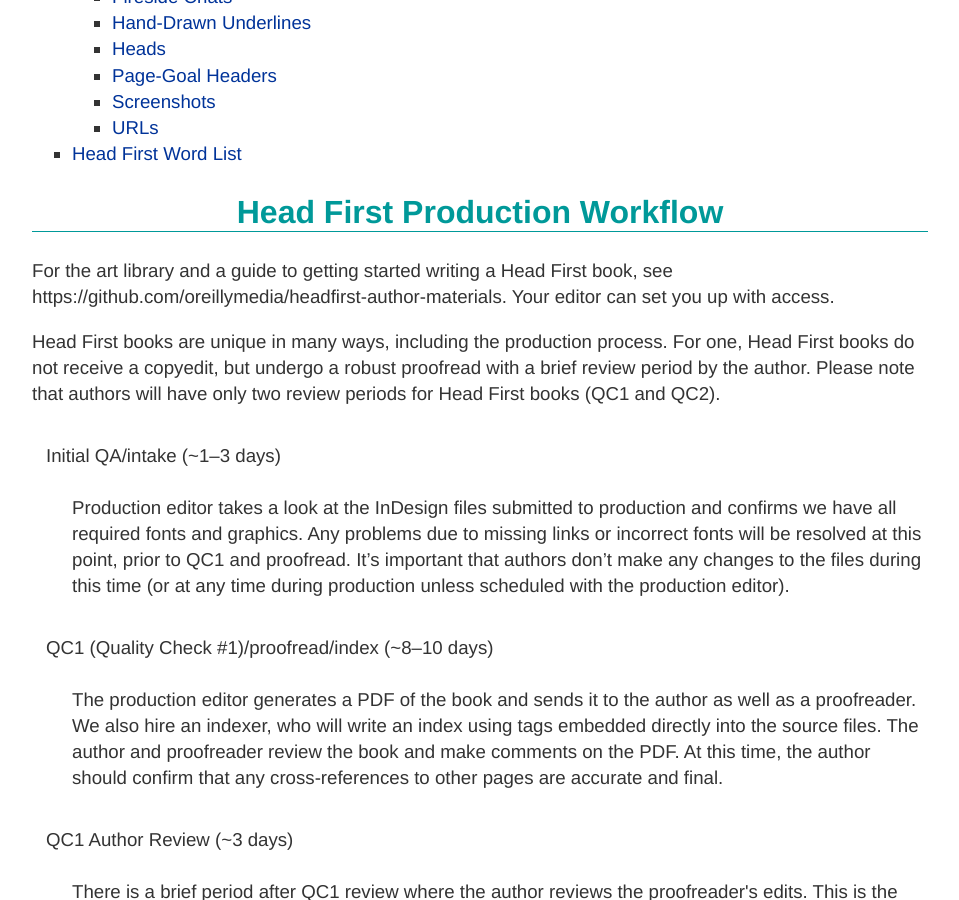
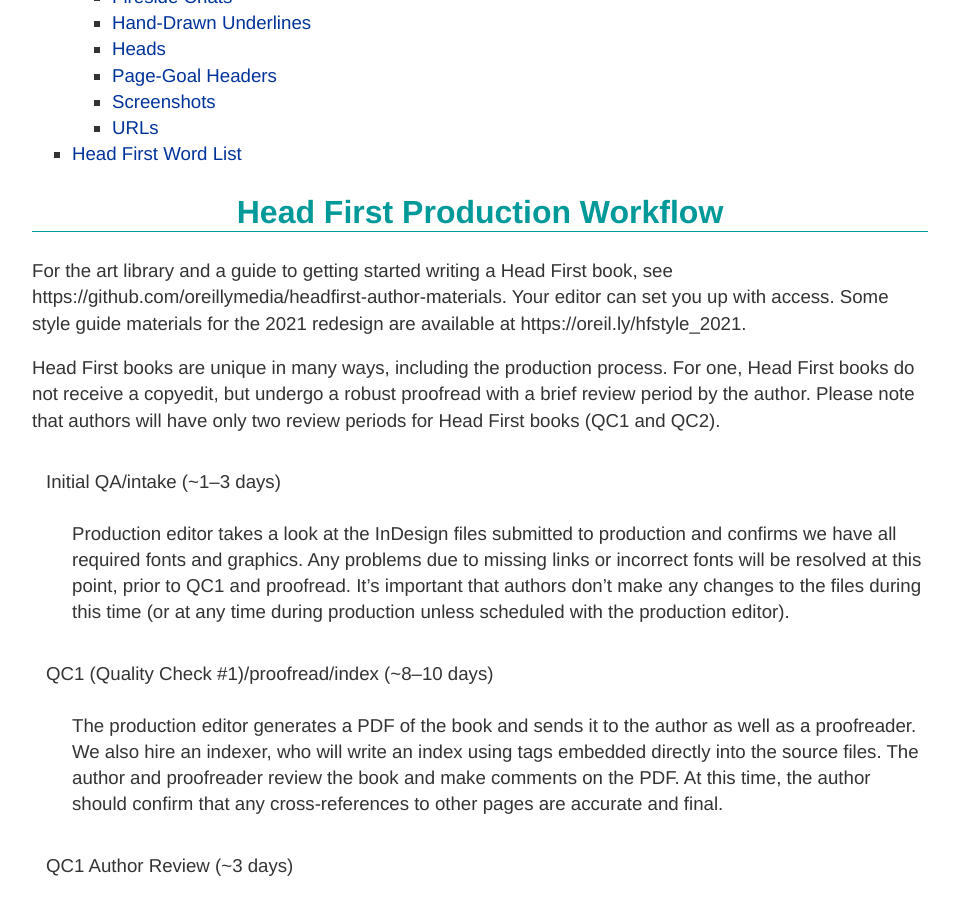
Before and after one commit to oreillymedia/production-resources, a Jekyll site: the page built from head-first-production/index.md, in a window 1280 px wide and 900 px high, scrolled down 391 px. Shown: the whole window, without its empty margins (160-1119 px from the left). Built offline with Jekyll 4.4.1, drawn with Linux system fonts in a browser that asks for light colours.

Commit message:
Update index.md
adding link to HF redesign style guide

```diff
--- a/head-first-production/index.md
+++ b/head-first-production/index.md
@@ -25,7 +25,7 @@
 <section data-type="sect2" id="head_first_production_workflow">
 <h2>Head First Production Workflow</h2>
 
-<p>For the art library and a guide to getting started writing a Head First book, see https://github.com/oreillymedia/headfirst-author-materials. Your editor can set you up with access.</p>
+<p>For the art library and a guide to getting started writing a Head First book, see https://github.com/oreillymedia/headfirst-author-materials. Your editor can set you up with access. Some style guide materials for the 2021 redesign are available at https://oreil.ly/hfstyle_2021.</p>
 
 <p>Head First books are unique in many ways, including the production process. For one, Head First books do not receive a copyedit, but undergo a robust proofread with a brief review period by the author. Please note that authors will have only two review periods for Head First books (QC1 and QC2).</p>
 
```
